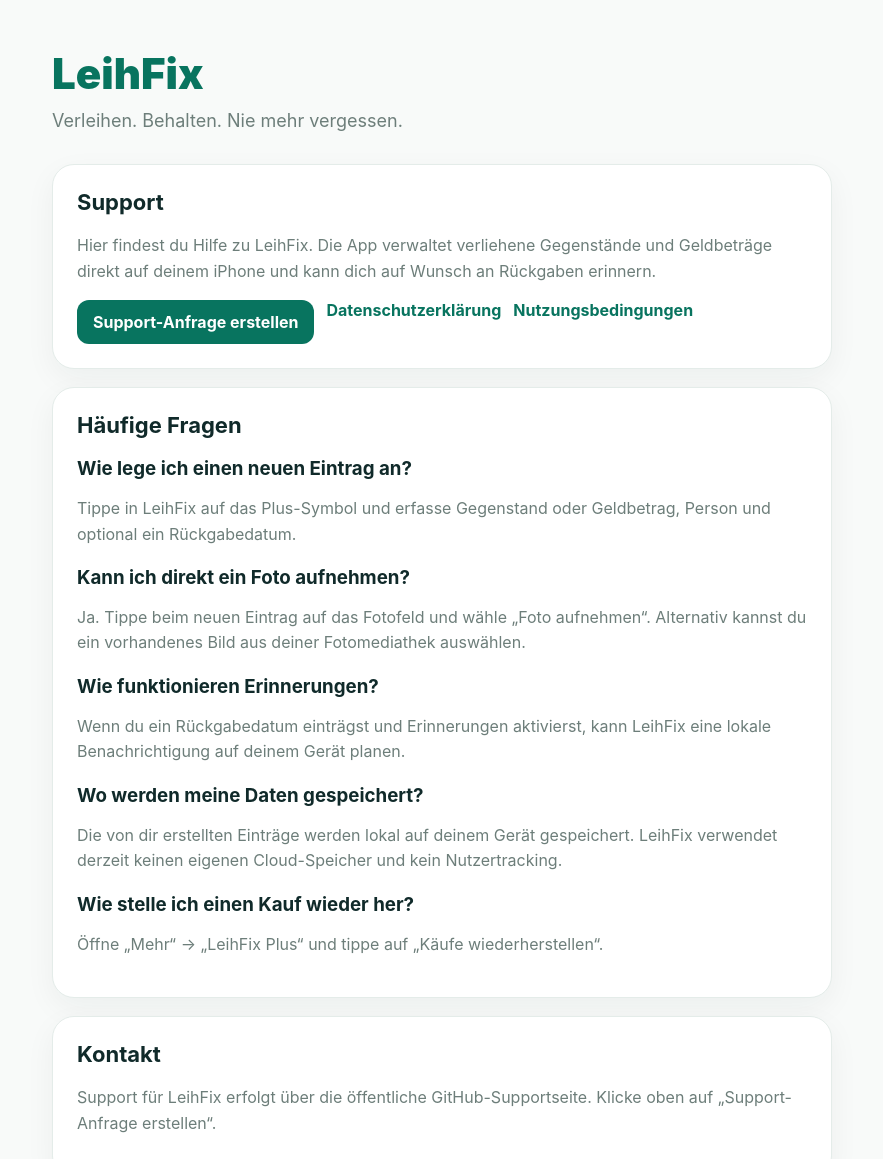
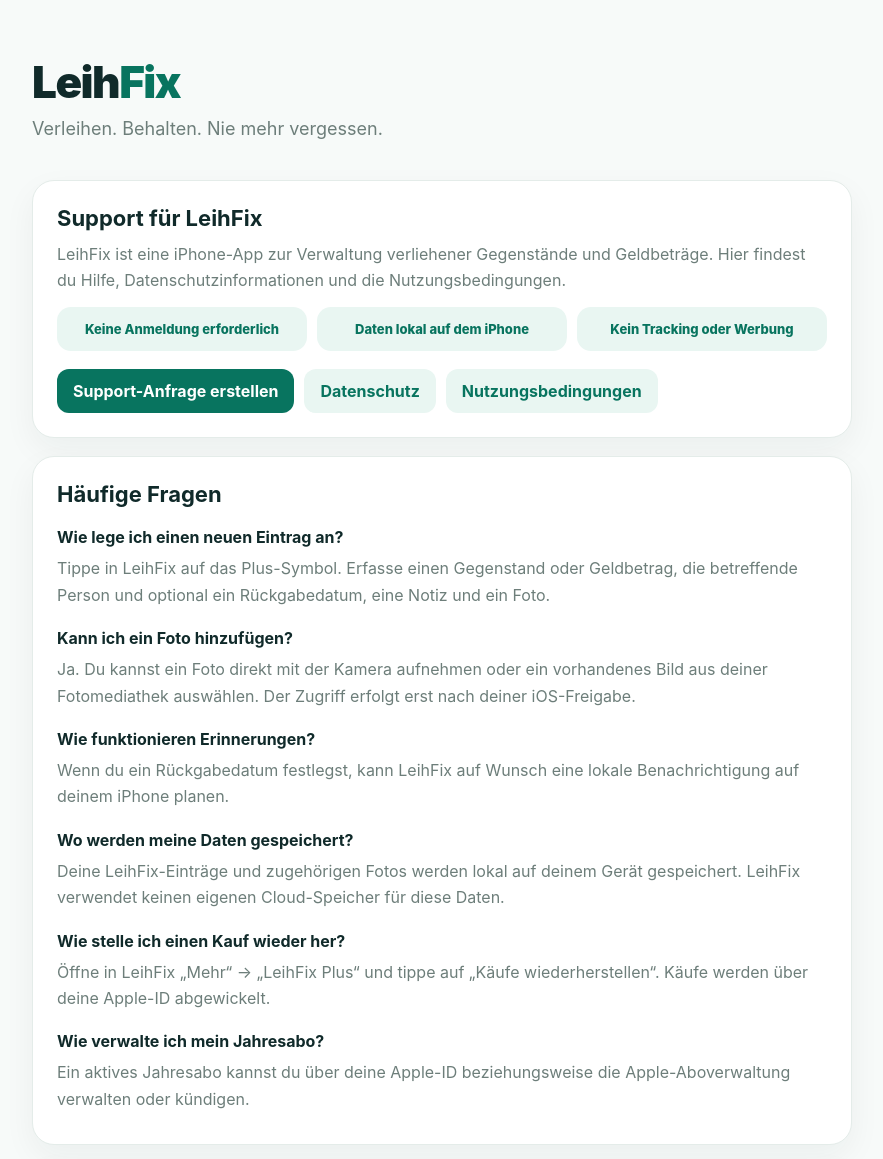
Before and after one commit to ichkaufbeialdi/leihfix-support, a plain HTML site: page index.html in a window 1280 px wide. Shown: the top 1159 px of the page, without its empty margins (198-1081 px from the left). Drawn offline with Linux system fonts and the light colour scheme.

Commit message:
Update LeihFix support page for App Review

```diff
--- a/index.html
+++ b/index.html
@@ -3,65 +3,80 @@
 <head>
   <meta charset="utf-8">
   <meta name="viewport" content="width=device-width,initial-scale=1">
-  <title>LeihFix Support</title>
-  <meta name="description" content="Support, Hilfe und Datenschutz für LeihFix.">
+  <title>LeihFix – Support</title>
+  <meta name="description" content="Offizielle Supportseite für die iPhone-App LeihFix. Hilfe, Datenschutz und Nutzungsbedingungen.">
   <style>
-    :root{--green:#08745f;--dark:#102a2a;--muted:#6d7e7a;--mint:#e9f6f2;--border:#e4ece9;--bg:#f8faf9}
+    :root{--green:#08745f;--dark:#102a2a;--muted:#6d7e7a;--mint:#e9f6f2;--border:#e4ece9;--bg:#f7faf9}
     *{box-sizing:border-box}
-    body{margin:0;font-family:-apple-system,BlinkMacSystemFont,"Segoe UI",sans-serif;background:var(--bg);color:var(--dark)}
-    main{max-width:820px;margin:0 auto;padding:48px 20px 72px}
-    .brand{font-size:42px;font-weight:900;color:var(--green);margin:0}
-    .tag{color:var(--muted);font-size:18px;margin:8px 0 28px}
-    .card{background:#fff;border:1px solid var(--border);border-radius:22px;padding:24px;margin:18px 0;box-shadow:0 10px 30px rgba(16,42,42,.05)}
-    h2{margin-top:0;font-size:22px} h3{margin-bottom:6px}
-    p{line-height:1.6;color:var(--muted)}
+    body{margin:0;font-family:-apple-system,BlinkMacSystemFont,"Segoe UI",Roboto,Arial,sans-serif;background:var(--bg);color:var(--dark)}
+    main{max-width:860px;margin:0 auto;padding:52px 20px 72px}
+    .hero{padding:8px 0 18px}
+    .brand{font-size:44px;line-height:1;font-weight:900;letter-spacing:-1.5px;margin:0;color:var(--dark)}
+    .brand span{color:var(--green)}
+    .tag{color:var(--muted);font-size:18px;margin:10px 0 0}
+    .card{background:#fff;border:1px solid var(--border);border-radius:22px;padding:24px;margin:18px 0;box-shadow:0 12px 32px rgba(16,42,42,.05)}
+    h2{margin:0 0 10px;font-size:22px} h3{margin:20px 0 6px;font-size:16px}
+    p{line-height:1.65;color:var(--muted);margin:8px 0}
     a{color:var(--green);font-weight:700;text-decoration:none}
     a:hover{text-decoration:underline}
-    .links{display:flex;gap:12px;flex-wrap:wrap}
+    .buttons{display:flex;gap:10px;flex-wrap:wrap;margin-top:18px}
     .button{display:inline-block;background:var(--green);color:#fff;padding:12px 16px;border-radius:12px}
-    footer{margin-top:30px;color:var(--muted);font-size:14px}
+    .button.secondary{background:var(--mint);color:var(--green)}
+    .facts{display:grid;grid-template-columns:repeat(3,1fr);gap:10px;margin-top:14px}
+    .fact{background:var(--mint);border-radius:14px;padding:14px;color:var(--green);font-size:13px;font-weight:800;text-align:center}
+    footer{margin-top:28px;color:var(--muted);font-size:13px;text-align:center}
+    @media(max-width:620px){.facts{grid-template-columns:1fr}.brand{font-size:38px}}
   </style>
 </head>
 <body>
 <main>
-  <h1 class="brand">LeihFix</h1>
-  <p class="tag">Verleihen. Behalten. Nie mehr vergessen.</p>
+  <header class="hero">
+    <h1 class="brand">Leih<span>Fix</span></h1>
+    <p class="tag">Verleihen. Behalten. Nie mehr vergessen.</p>
+  </header>
 
   <section class="card">
-    <h2>Support</h2>
-    <p>Hier findest du Hilfe zu LeihFix. Die App verwaltet verliehene Gegenstände und Geldbeträge direkt auf deinem iPhone und kann dich auf Wunsch an Rückgaben erinnern.</p>
-    <div class="links">
+    <h2>Support für LeihFix</h2>
+    <p>LeihFix ist eine iPhone-App zur Verwaltung verliehener Gegenstände und Geldbeträge. Hier findest du Hilfe, Datenschutzinformationen und die Nutzungsbedingungen.</p>
+    <div class="facts">
+      <div class="fact">Keine Anmeldung erforderlich</div>
+      <div class="fact">Daten lokal auf dem iPhone</div>
+      <div class="fact">Kein Tracking oder Werbung</div>
+    </div>
+    <div class="buttons">
       <a class="button" href="https://github.com/ichkaufbeialdi/leihfix-support/issues/new">Support-Anfrage erstellen</a>
-      <a href="datenschutz.html">Datenschutzerklärung</a>
-      <a href="nutzungsbedingungen.html">Nutzungsbedingungen</a>
+      <a class="button secondary" href="datenschutz.html">Datenschutz</a>
+      <a class="button secondary" href="nutzungsbedingungen.html">Nutzungsbedingungen</a>
     </div>
   </section>
 
   <section class="card">
     <h2>Häufige Fragen</h2>
+    <h3>Wie lege ich einen neuen Eintrag an?</h3>
+    <p>Tippe in LeihFix auf das Plus-Symbol. Erfasse einen Gegenstand oder Geldbetrag, die betreffende Person und optional ein Rückgabedatum, eine Notiz und ein Foto.</p>
 
-    <h3>Wie lege ich einen neuen Eintrag an?</h3>
-    <p>Tippe in LeihFix auf das Plus-Symbol und erfasse Gegenstand oder Geldbetrag, Person und optional ein Rückgabedatum.</p>
-
-    <h3>Kann ich direkt ein Foto aufnehmen?</h3>
-    <p>Ja. Tippe beim neuen Eintrag auf das Fotofeld und wähle „Foto aufnehmen“. Alternativ kannst du ein vorhandenes Bild aus deiner Fotomediathek auswählen.</p>
+    <h3>Kann ich ein Foto hinzufügen?</h3>
+    <p>Ja. Du kannst ein Foto direkt mit der Kamera aufnehmen oder ein vorhandenes Bild aus deiner Fotomediathek auswählen. Der Zugriff erfolgt erst nach deiner iOS-Freigabe.</p>
 
     <h3>Wie funktionieren Erinnerungen?</h3>
-    <p>Wenn du ein Rückgabedatum einträgst und Erinnerungen aktivierst, kann LeihFix eine lokale Benachrichtigung auf deinem Gerät planen.</p>
+    <p>Wenn du ein Rückgabedatum festlegst, kann LeihFix auf Wunsch eine lokale Benachrichtigung auf deinem iPhone planen.</p>
 
     <h3>Wo werden meine Daten gespeichert?</h3>
-    <p>Die von dir erstellten Einträge werden lokal auf deinem Gerät gespeichert. LeihFix verwendet derzeit keinen eigenen Cloud-Speicher und kein Nutzertracking.</p>
+    <p>Deine LeihFix-Einträge und zugehörigen Fotos werden lokal auf deinem Gerät gespeichert. LeihFix verwendet keinen eigenen Cloud-Speicher für diese Daten.</p>
 
     <h3>Wie stelle ich einen Kauf wieder her?</h3>
-    <p>Öffne „Mehr“ → „LeihFix Plus“ und tippe auf „Käufe wiederherstellen“.</p>
+    <p>Öffne in LeihFix „Mehr“ → „LeihFix Plus“ und tippe auf „Käufe wiederherstellen“. Käufe werden über deine Apple-ID abgewickelt.</p>
+
+    <h3>Wie verwalte ich mein Jahresabo?</h3>
+    <p>Ein aktives Jahresabo kannst du über deine Apple-ID beziehungsweise die Apple-Aboverwaltung verwalten oder kündigen.</p>
   </section>
 
   <section class="card">
     <h2>Kontakt</h2>
-    <p>Support für LeihFix erfolgt über die öffentliche GitHub-Supportseite. Klicke oben auf „Support-Anfrage erstellen“.</p>
+    <p>Für technische Fragen, Fehlerberichte oder sonstige Anliegen kannst du über den Button „Support-Anfrage erstellen“ eine Support-Anfrage hinterlassen.</p>
   </section>
 
-  <footer>© 2026 Mirko Henkel · LeihFix</footer>
+  <footer>© 2026 Mirko Henkel · LeihFix · Version 1.0</footer>
 </main>
 </body>
 </html>
```
